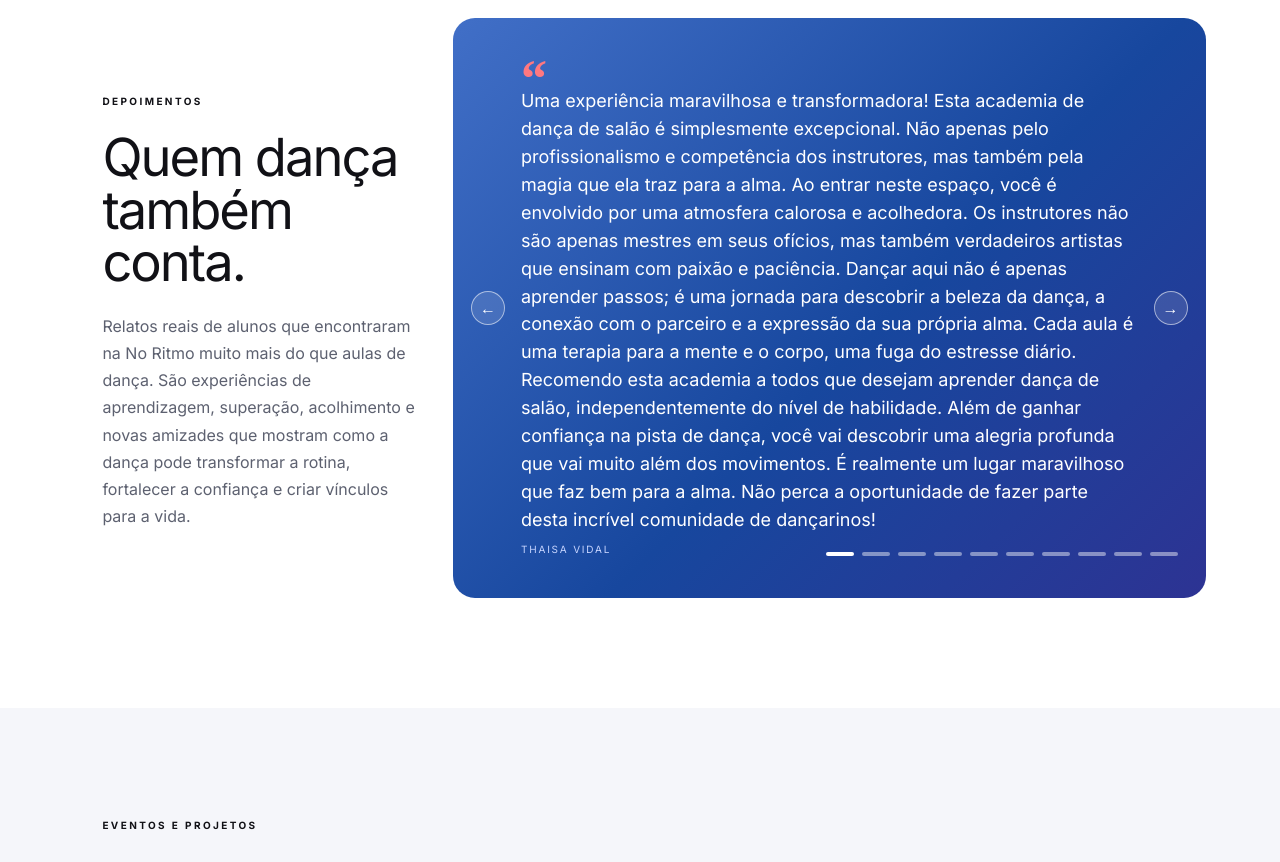
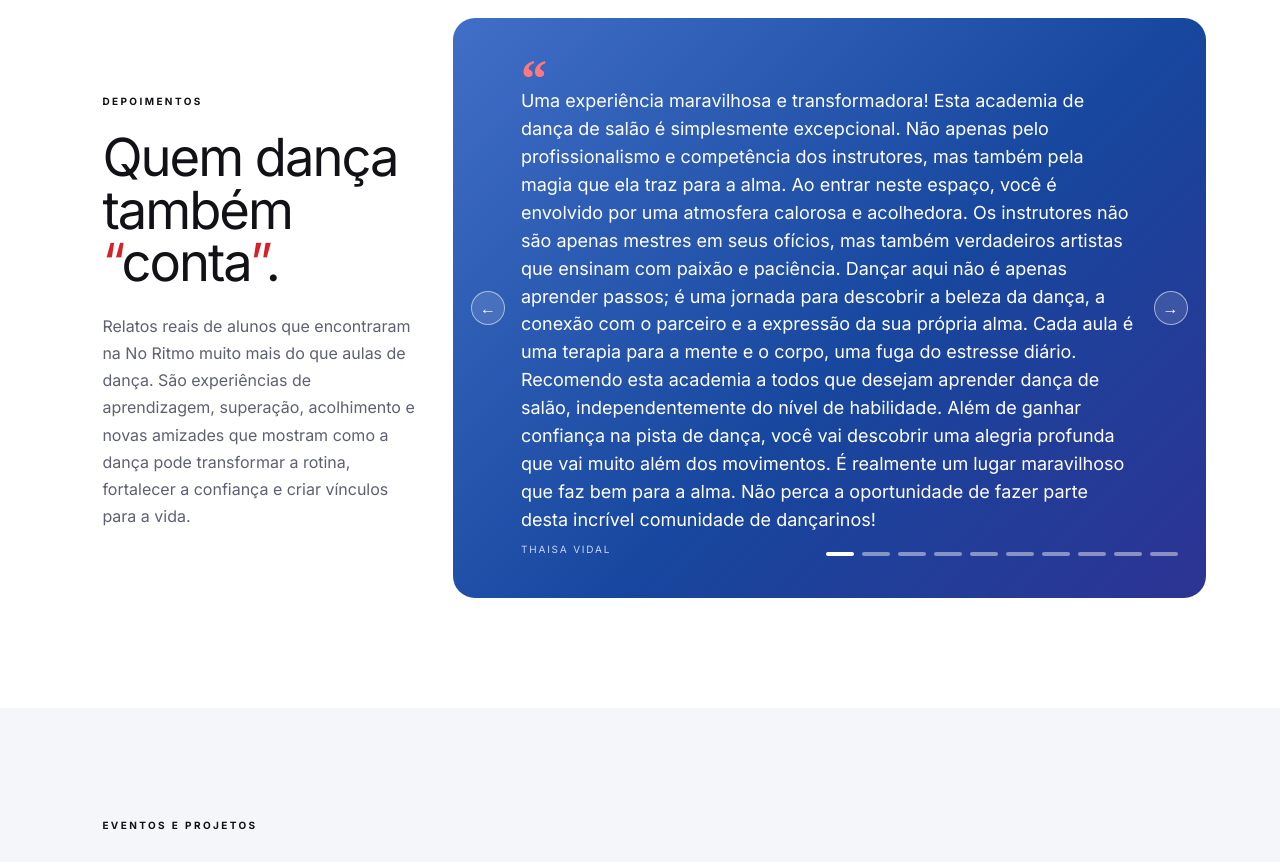
Before and after one commit to leonardodariva/no-ritmo-academia-de-danca, a Next.js app: page / in a window 1280 px wide. Shown: the part 4640-5502 px from the top of the page. Built offline with nearby package versions, Linux system fonts and the light colour scheme; a web font is replaced by a local one.

Commit message:
Destaca trocadilho no título dos depoimentos

```diff
--- a/app/globals.css
+++ b/app/globals.css
@@ -419,6 +419,8 @@ footer { background:#0b0b0f; color:var(--cream); padding:80px 8vw 25px; }.brand-
 .home-testimonial-copy .v4-section-heading { display:block; width:100%; }
 .home-testimonial-copy .v4-section-heading>p { margin:0 0 22px; }
 .home-testimonial-copy .v4-section-heading>h2 { margin:0 0 24px; }
+.testimonial-title-line { display:block; }
+.testimonial-title-quote { color:var(--red); }
 .home-testimonial-copy .v4-section-heading>span { display:block; color:#5d6170; line-height:1.7; }
 .home-testimonial-rotator { position:relative; width:100%; max-width:840px; min-height:580px; justify-self:end; overflow:hidden; border-radius:22px; }
 .home-testimonial-rotator article { position:absolute; inset:0; display:flex; flex-direction:column; justify-content:center; padding:92px 68px 88px; color:#fff; background:linear-gradient(135deg,#416fc7,var(--blue) 55%,var(--blue-violet)); animation:testimonialSwap .28s ease both; }
--- a/app/page.tsx
+++ b/app/page.tsx
@@ -81,7 +81,7 @@ export default function Home() {
     </section>
 
     <section className="home-testimonials" id="depoimentos" aria-labelledby="home-testimonials-title">
-      <div className="home-testimonial-layout"><div className="home-testimonial-copy"><div className="v4-section-heading"><p>Depoimentos</p><h2 id="home-testimonials-title">Quem dança também conta.</h2><span>Relatos reais de alunos que encontraram na No Ritmo muito mais do que aulas de dança. São experiências de aprendizagem, superação, acolhimento e novas amizades que mostram como a dança pode transformar a rotina, fortalecer a confiança e criar vínculos para a vida.</span></div></div><TestimonialRotator /></div>
+      <div className="home-testimonial-layout"><div className="home-testimonial-copy"><div className="v4-section-heading"><p>Depoimentos</p><h2 id="home-testimonials-title"><span className="testimonial-title-line">Quem dança também</span><span className="testimonial-title-line"><span className="testimonial-title-quote">“</span>conta<span className="testimonial-title-quote">”</span>.</span></h2><span>Relatos reais de alunos que encontraram na No Ritmo muito mais do que aulas de dança. São experiências de aprendizagem, superação, acolhimento e novas amizades que mostram como a dança pode transformar a rotina, fortalecer a confiança e criar vínculos para a vida.</span></div></div><TestimonialRotator /></div>
     </section>
 
     <section className="home-events" id="eventos" aria-labelledby="home-events-title">
```
